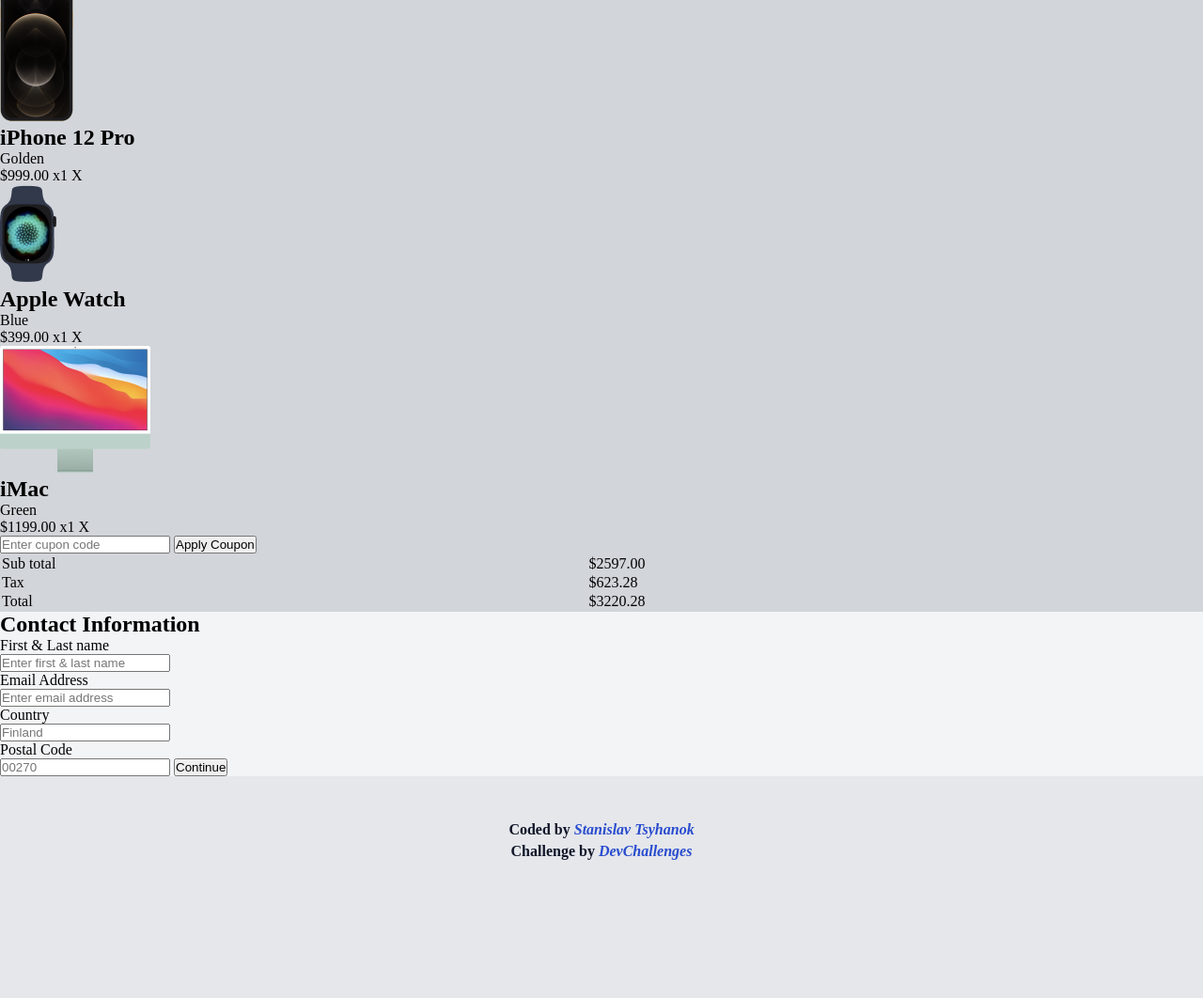
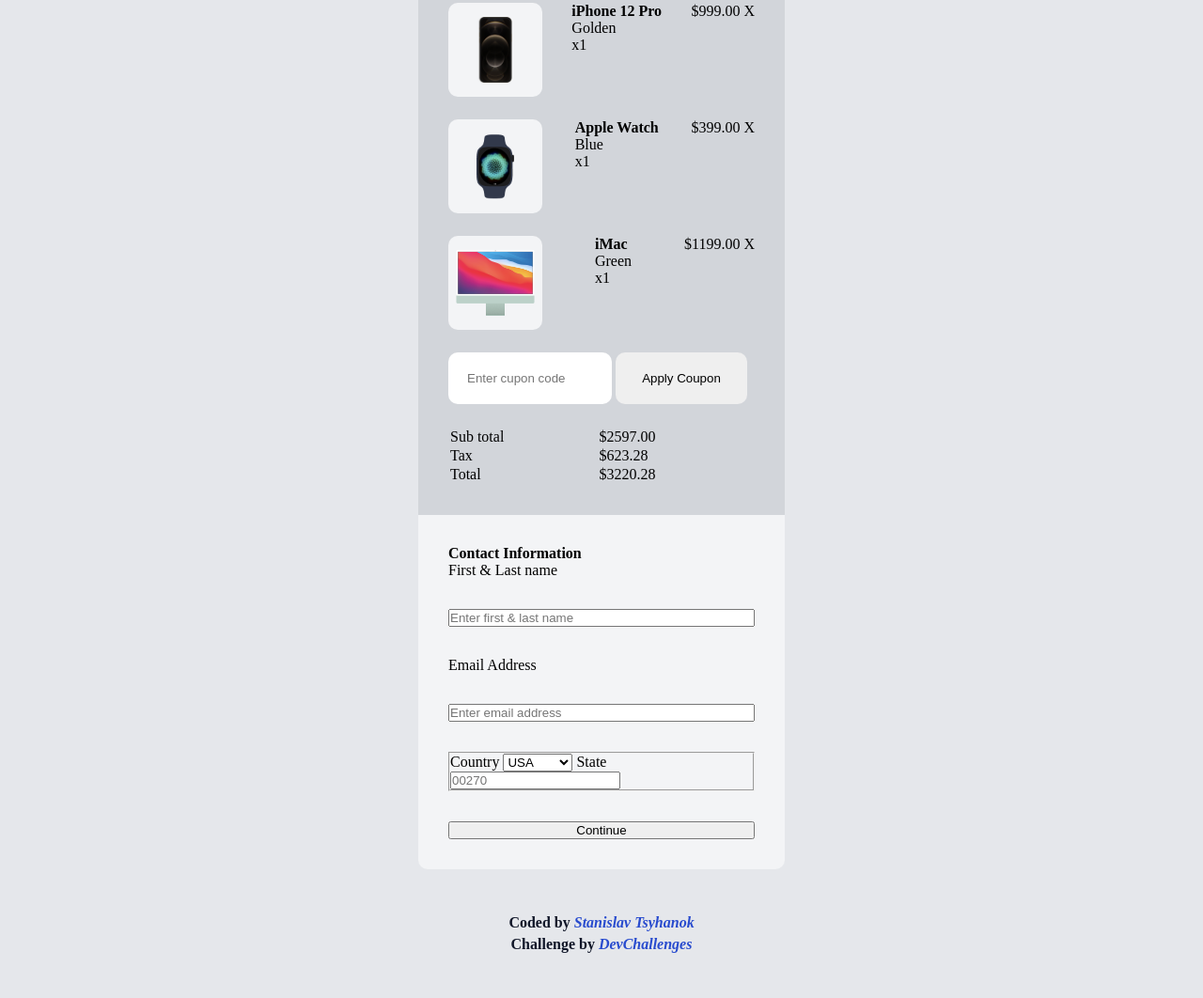
Before and after one commit to Stif351/Shop-checkout, a plain HTML site: page index.html in a window 1280 px wide. Shown: the part 160-1222 px from the top of the page at 94% size. Before the commit the page ends 1123 px from the top, so only its background shows below. Drawn offline with Linux system fonts and the light colour scheme.

Commit message:
Add card product

```diff
--- a/index.html
+++ b/index.html
@@ -20,37 +20,60 @@
 
   </head>
   <body>
+  <header>
     <h1>Checkout</h1>
     <span>3 items</span>
-  <div class="wrapper">
-    <main class="container">
+  </header>
+
+<!--  <div class="wrapper">-->
+    <main class="wrapper">
       <section class="product">
         <div class="product-item">
-          <img srcset="resources/Gold@2x.png" src="./resources/Gold.png" alt="iPhone">
+          <div class="img">
+          <img srcset="resources/Gold@2x.png" src="./resources/Gold.png"   alt="iPhone">
+          </div>
+            <div class="name-product">
               <h2>iPhone 12 Pro</h2>
               <p>Golden</p>
+              <span class="count">x1</span>
+            </div>
+          <div class="price-product">
             <span class="price">$999.00</span>
-          <span class="count">x1</span>
             <span class="remove">X</span>
           </div>
+        </div>
         <div class="product-item">
+          <div class="img">
           <img srcset="resources/Apple-watchx2.png" src="./resources/Apple-watch.png" alt="Apple-watch">
+          </div>
+          <div class="name-product">
             <h2>Apple Watch</h2>
           <p>Blue</p>
+            <span class="count">x1</span>
+            </div>
+          <div class="price-product">
           <span class="price">$399.00</span>
-          <span class="count">x1</span>
           <span class="remove">X</span>
         </div>
+        </div>
         <div class="product-item">
-          <img srcset="resources/iMac@2x.png" src="./resources/iMac.png" alt="iMac">
+          <div class="img">
+          <img srcset="resources/iMac@2x.png" src="./resources/iMac.png"  alt="iMac">
+          </div>
+          <div class="name-product">
             <h2>iMac</h2>
           <p>Green</p>
+          <span class="count">x1</span>
+        </div>
+          <div class="price-product">
           <span class="price">$1199.00</span>
-          <span class="count">x1</span>
           <span class="remove">X</span>
         </div>
-        <input type="text" placeholder="Enter cupon code" />
-        <button>Apply Coupon</button>
+        </div>
+        <div class="btn-d">
+          <input class="coupon" type="text" placeholder="Enter cupon code" />
+          <button class="btn-coupon">Apply Coupon</button>
+        </div>
         <div class="">
           <table >
             <tr>
@@ -68,24 +91,32 @@
 
           </table>
         </div>
+
       </section>
       <section class="contact">
         <h2>Contact Information</h2>
-        <form action="#">
-          <p>First & Last name</p>
-          <input type="text" placeholder="Enter first & last name">
-          <p>Email Address</p>
-          <input type="email" placeholder="Enter email address">
-          <p>Country</p>
-          <input type="text" placeholder="Finland">
-          <p>Postal Code</p>
-          <input type="text" placeholder="00270">
+        <form action="#" method="post">
+          <label for="name">First & Last name</label>
+          <input id="name" name="name" type="text" placeholder="Enter first & last name">
+          <label for="email">Email Address</label>
+          <input id="email" name="email" type="email" placeholder="Enter email address">
+          <fieldset id="address">
+          <label for="country">Country</label>
+          <select  id="country" name="country">
+            <option value="usa">USA</option>
+            <option value="australia">Australia</option>
+            <option value="canada">Canada</option>
+          </select>
+          <label for="postcode">State</label>
 
-          <button>Continue</button>
+          <input id="postcode" name="postcode" type="text" placeholder="00270">
+          </fieldset>
+<!--          <input type="submit" value="Надіслати">-->
+          <button type="submit">Continue</button>
         </form>
       </section>
     </main>
-  </div>
+<!--  </div>-->
 
     <footer>
       <div class="attribution">
--- a/styles/styles.css
+++ b/styles/styles.css
@@ -32,6 +32,16 @@ Inter - Body Text
 */
 body {
     background-color: var(--input-color);
+    font-size: 16px;
+
+
+}
+header {
+    width: 100%;
+
+    text-align: center;
+
+
 }
 h1{
     display: inline-block;
@@ -39,8 +49,58 @@ h1{
     padding: 47px 10px;
 
 }
+h2{
+    font-size: 16px;
+}
 .product{
+    display: flex;
+    flex-direction: column;
+    gap: 24px;
     background: var(--category-color);
+}
+.product-item{
+    display: flex;
+    justify-content: space-between;
+    gap: 26px;
+}
+.img {
+    position: relative;
+    width: 100%;
+    max-width: 100px;
+    height: 100px;
+    background: var(--primary-color);
+    border-radius: 10px;
+
+
+}
+img{
+
+    height: 70%;
+    position: absolute;
+    top: 50%;
+    left: 50%;
+    transform: translate(-50%, -50%);
+
+
+}
+.btn-d{
+
+}
+.coupon{
+    display: inline-block;
+    width: 174px;
+    padding: 20px;
+
+    border: none;
+    border-radius: 10px;
+}
+.btn-coupon{
+    display: inline-block;
+    width: 140px;
+
+    padding: 20px;
+    border-radius: 10px;
+    border: none;
 }
 table{
     width: 100%;
@@ -49,8 +109,22 @@ table{
     background: var(--primary-color);
 }
 .wrapper{
+    max-width: 390px;
+    width: 100%;
+    border-radius: 10px;
+overflow: hidden;
     margin: 0 auto;
 }
+section {
+    width: 100%;
+    padding: 32px;
+}
+form{
+    display: flex;
+    flex-direction: column;
+    gap: 32px;
+}
+
 
 
 /* ================  FOOTER  ============== */
```
Lines whose indentation alone changed are shown as unchanged.
